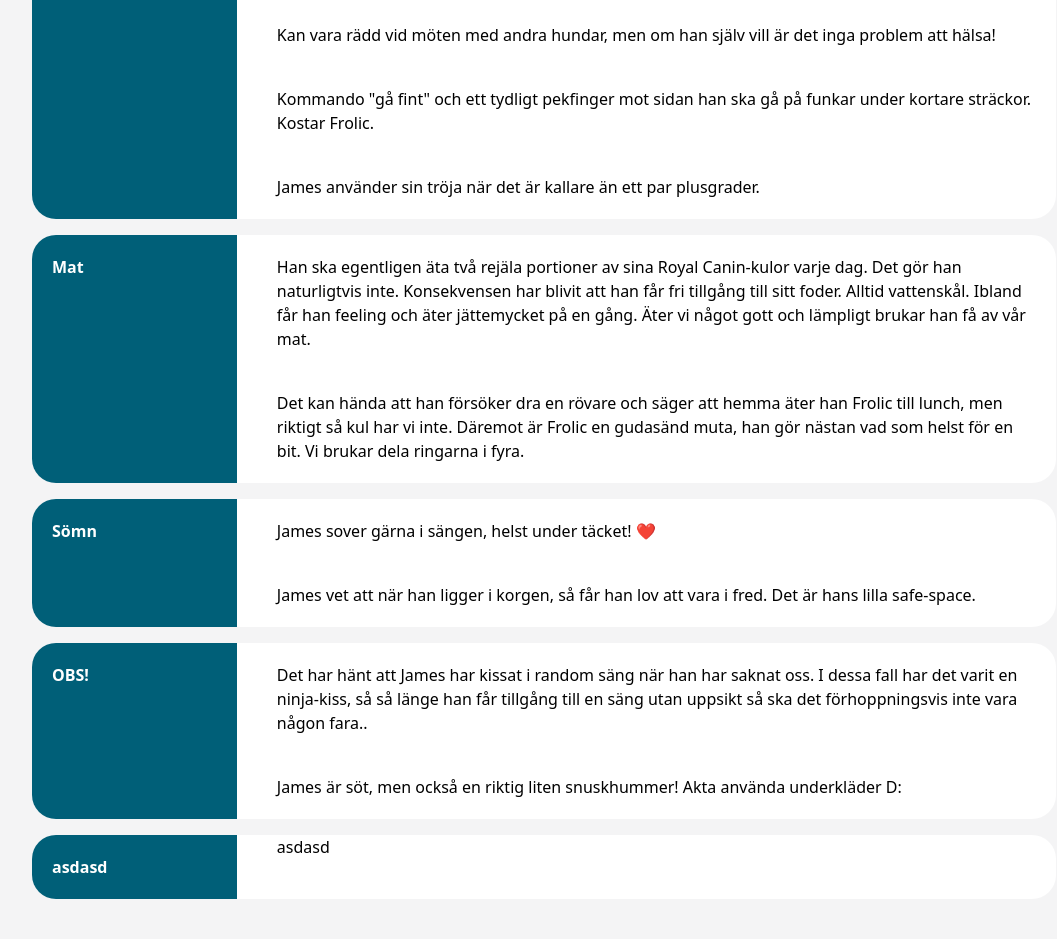
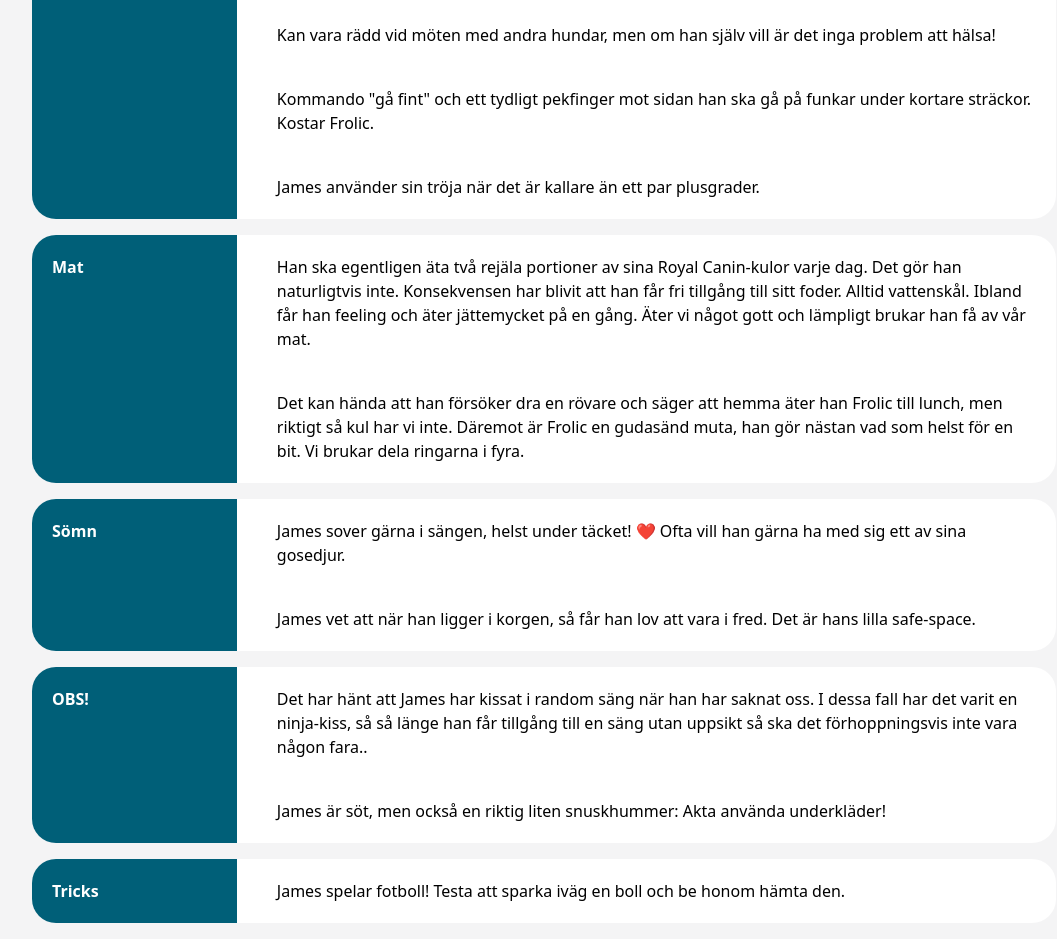
Before and after one commit to LinneaToth/james101, a website: page index.html in a window 1280 px wide. Shown: the part 277-1216 px from the top of the page, without its empty margins (96-1153 px from the left). Before the commit the page ends 1192 px from the top, so only its background shows below. Drawn offline with Linux system fonts and the light colour scheme.

Commit message:
info added

```diff
--- a/index.html
+++ b/index.html
@@ -44,7 +44,8 @@
     <div class="list-items">
         <div class="list-items-index">Sömn</div>
         <div class="list-items-content">
-            <p>James sover gärna i sängen, helst under täcket! ❤️</p>
+            <p>James sover gärna i sängen, helst under täcket! ❤️ Ofta vill han gärna ha med sig ett av sina gosedjur.
+            </p>
             <p>James vet att när han ligger i korgen, så får han lov att vara i fred. Det är hans lilla safe-space.
             </p>
         </div>
@@ -55,12 +56,14 @@
             <p>Det har hänt att James har kissat i random säng när han har saknat oss. I dessa fall har det varit en
                 ninja-kiss, så så länge han får tillgång till en säng utan uppsikt så ska det förhoppningsvis inte vara
                 någon fara..</p>
-            <p>James är söt, men också en riktig liten snuskhummer! Akta använda underkläder D: </p>
+            <p>James är söt, men också en riktig liten snuskhummer: Akta använda underkläder! </p>
         </div>
     </div>
     <div class="list-items">
-        <div class="list-items-index">asdasd</div>
-        <div class="list-items-content">asdasd</div>
+        <div class="list-items-index">Tricks</div>
+        <div class="list-items-content">
+            <p>James spelar fotboll! Testa att sparka iväg en boll och be honom hämta den.</p>
+        </div>
     </div>
 
 
```
